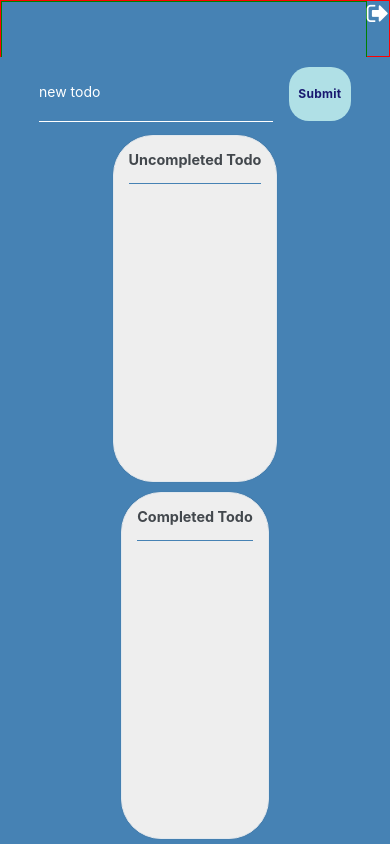
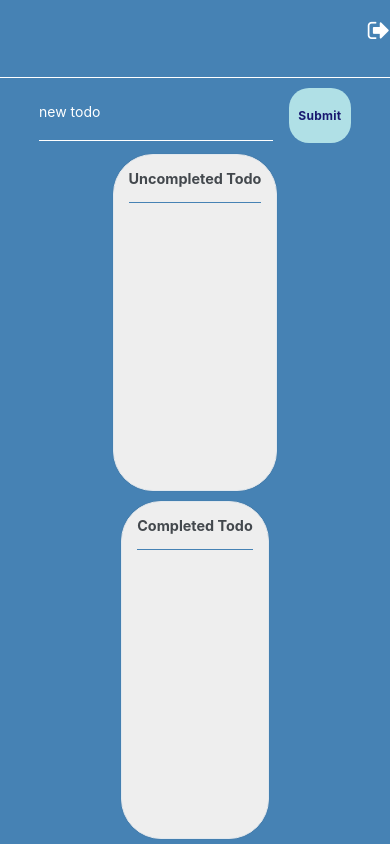
Before and after one commit to iori0213/Iori-todolist, a React Native app in the folder app/: screen /Home in a window 390 px wide. Built offline with nearby package versions, Linux system fonts and the light colour scheme.

Commit message:
fix the header layout in the home screen.

```diff
--- a/app/components/header.tsx
+++ b/app/components/header.tsx
@@ -23,17 +23,13 @@ const styles = StyleSheet.create({
         backgroundColor: 'steelblue',
         alignItems: 'center',
         justifyContent: 'center',
-        borderWidth: 1,
-        borderColor: 'green',
 
     },
     title: {
         textAlign: 'center',
         color: 'white',
-        fontSize: 20,
+        fontSize: 16,
         fontWeight: 'bold',
-        paddingLeft: 20,
-        paddingBottom: '8%',
         // lineHeight: 60,
     }
 })
--- a/app/routes/router.tsx
+++ b/app/routes/router.tsx
@@ -5,7 +5,7 @@ import Home from '../screens/home';
 import Login from '../screens/login';
 
 const Stack = createNativeStackNavigator();
-const Router = () => {
+const Router: React.FC = () => {
     return (
         <NavigationContainer>
             <Stack.Navigator initialRouteName="Login" screenOptions={{
--- a/app/screens/home.tsx
+++ b/app/screens/home.tsx
@@ -98,9 +98,15 @@ const Home: React.FC<HomeScreenProps> = (prop) => {
         <View style={{ flex: 1 }}>
             <SafeAreaView style={styles.headerContainer}>
                 <Header title={username} />
-                <TouchableOpacity style={styles.logoutBtn} onPress={() => { logout() }}>
-                    <FontAwesome name="sign-out" size={24} color="white" />
-                </TouchableOpacity>
+                <View style={{
+                    height: 60,
+                    justifyContent: "center",
+                    alignItems: "center",
+                }}>
+                    <TouchableOpacity style={styles.logoutBtn} onPress={() => { logout() }}>
+                        <FontAwesome name="sign-out" size={24} color="white" />
+                    </TouchableOpacity>
+                </View>
             </SafeAreaView>
             <View style={styles.body}>
                 <View style={styles.AddContainer}>
@@ -121,7 +127,7 @@ const Home: React.FC<HomeScreenProps> = (prop) => {
                         keyExtractor={(_, index) => 'key' + index}
                         renderItem={({ item }) => {
                             return (
-                                <Todo item={item} />
+                                <Todo prop={item} />
                             )
                         }}
                     />
@@ -135,7 +141,7 @@ const Home: React.FC<HomeScreenProps> = (prop) => {
                         keyExtractor={(_, index) => 'key' + index}
                         renderItem={({ item }) => {
                             return (
-                                <Todo item={item} />
+                                <Todo prop={item} />
                             )
                         }}
                     />
@@ -150,11 +156,12 @@ export default Home
 
 const styles = StyleSheet.create({
     headerContainer: {
-        flex: 0.07,
+        flex: 0.1,
+        height: 60,
         flexDirection: 'row',
         backgroundColor: 'steelblue',
-        borderWidth: 1,
-        borderColor: 'red',
+        borderBottomWidth: 1,
+        borderBottomColor: 'white',
     },
     title: {
         textAlign: 'center',
@@ -166,7 +173,7 @@ const styles = StyleSheet.create({
         flex: 1,
         alignItems: 'center',
         justifyContent: 'center',
-        backgroundColor: 'steelblue'
+        backgroundColor: 'steelblue',
     },
     card_out: {
         // width: windowWidth - 40,
@@ -178,6 +185,7 @@ const styles = StyleSheet.create({
         marginBottom: 5,
     },
     card_in: {
+        // flex: 1,
         backgroundColor: '#eee',
     },
     list: {
@@ -185,12 +193,13 @@ const styles = StyleSheet.create({
         width: "100%",
     },
     logoutBtn: {
-        alignItems: 'flex-end',
+        alignItems: 'center',
+        justifyContent: 'center',
         backgroundColor: 'steelblue',
     },
     AddContainer: {
         flexDirection: "row",
-        alignContent: 'stretch',
+        // alignContent: 'stretch',
         flex: 0.2,
         width: '80%',
         marginVertical: 5,
@@ -204,7 +213,7 @@ const styles = StyleSheet.create({
     },
     submitBtn: {
         flex: 0.2,
-        height: '85%',
+        height: '90%',
         backgroundColor: "powderblue",
         marginLeft: 'auto',
         marginTop: 5,
```
